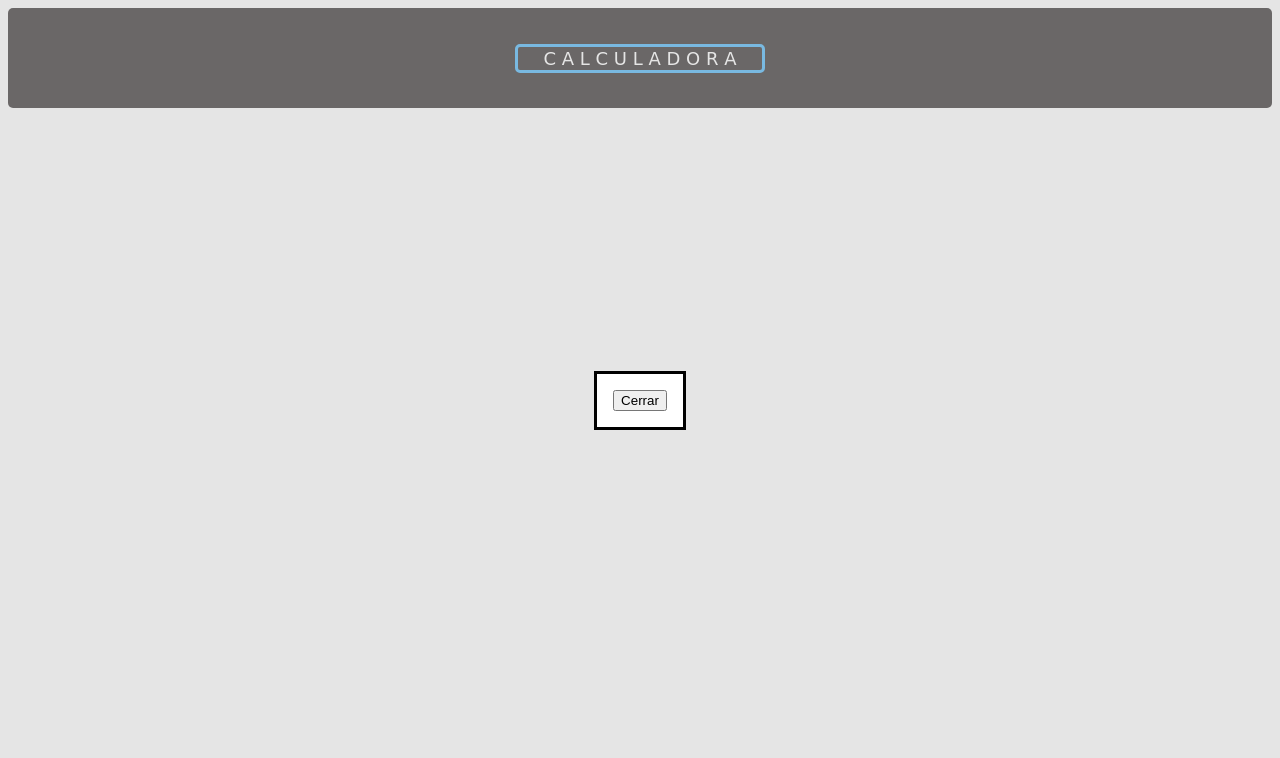
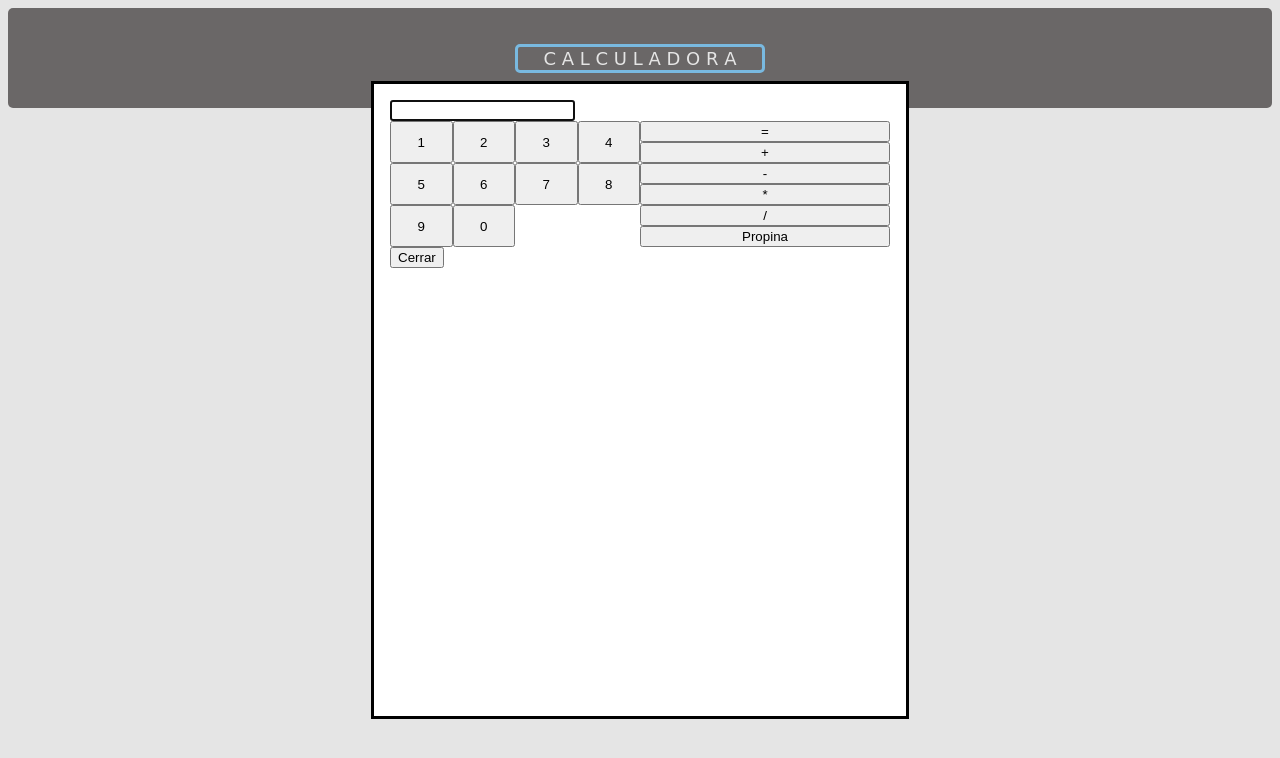
Before and after one commit to DerekNoguera/2-proyecto-6-mayo, a plain HTML site: page index.html in a window 1280 px wide. Both pictures are taken after a click on the button "C A L C U L A D O R A". Drawn offline with Linux system fonts and the light colour scheme.

Commit message:
agregue los numeros y simbolos en forma de boton y los acomode con grid

```diff
--- a/index.html
+++ b/index.html
@@ -16,6 +16,32 @@
                 "window.modal.showModal();"-->
 
                 <dialog id="modal">
+                    <div>
+                        <input type="text">
+                    </div>
+                    <div class="grid-modal-numeros">
+                        <div class="grid-numeros">
+                            <input type="button" value="1">
+                            <input type="button" value="2">
+                            <input type="button" value="3">
+                            <input type="button" value="4">
+                            <input type="button" value="5">
+                            <input type="button" value="6">
+                            <input type="button" value="7">
+                            <input type="button" value="8">
+                            <input type="button" value="9">
+                            <input type="button" value="0">
+                        </div>
+                        <div class="grid-simbolos">
+                            <input type="button" value="=">
+                            <input type="button" value="+">
+                            <input type="button" value="-">
+                            <input type="button" value="*">
+                            <input type="button" value="/">
+                            <input type="button" value="Propina">
+                        </div>
+
+                    </div>
                     <button onclick="window.modal.close();">Cerrar</button><!--al darle click abre cierra el modal
                     por la funcion "window.modal.close();"-->
                 </dialog>
--- a/style.css
+++ b/style.css
@@ -19,5 +19,18 @@
     border: lightskyblue solid 3px;
 }
 #modal{
-
+    height:600px;
+    width: 500px;
 }
+.grid-modal-numeros{
+    display: grid;
+    grid-template-columns: repeat(2, 1fr)
+}
+.grid-numeros{
+    display: grid;
+    grid-template-columns: repeat(4,1fr);
+}
+.grid-simbolos{
+    display: grid;
+    grid-template-columns: repeat(1,1fr);
+}
```
